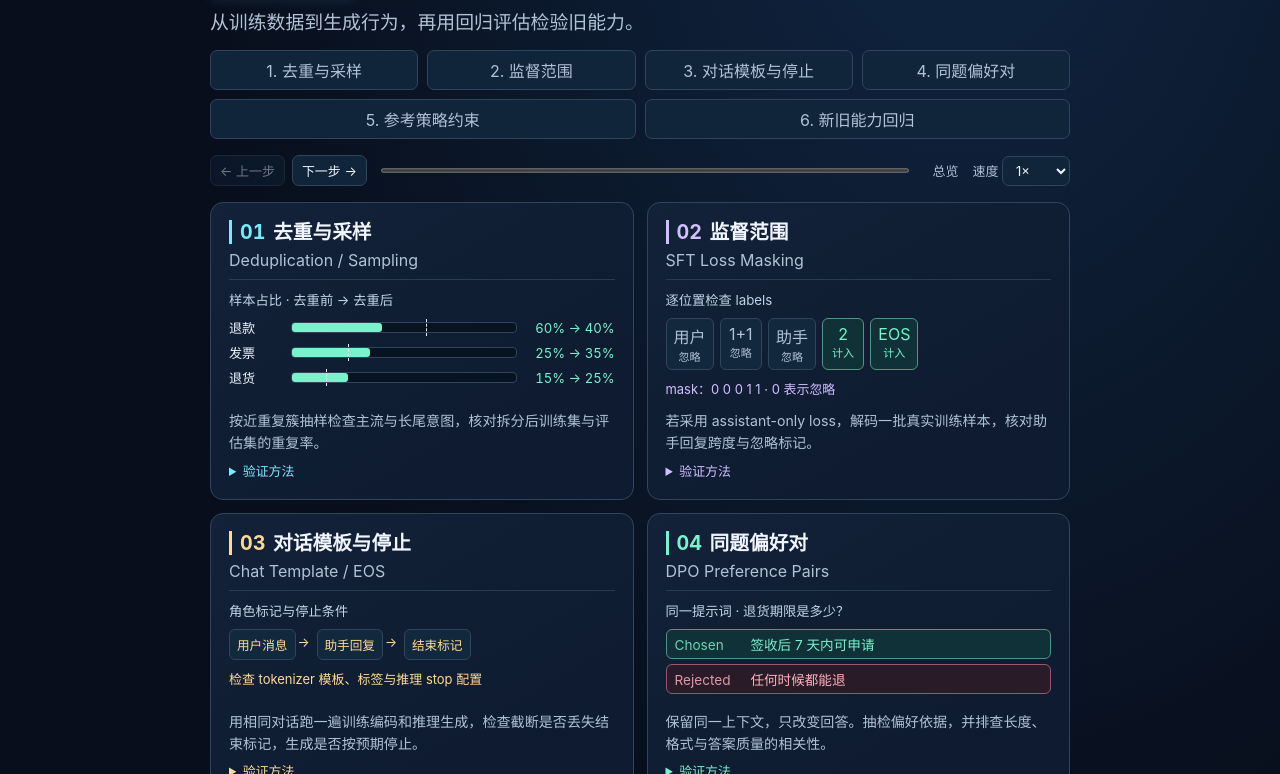
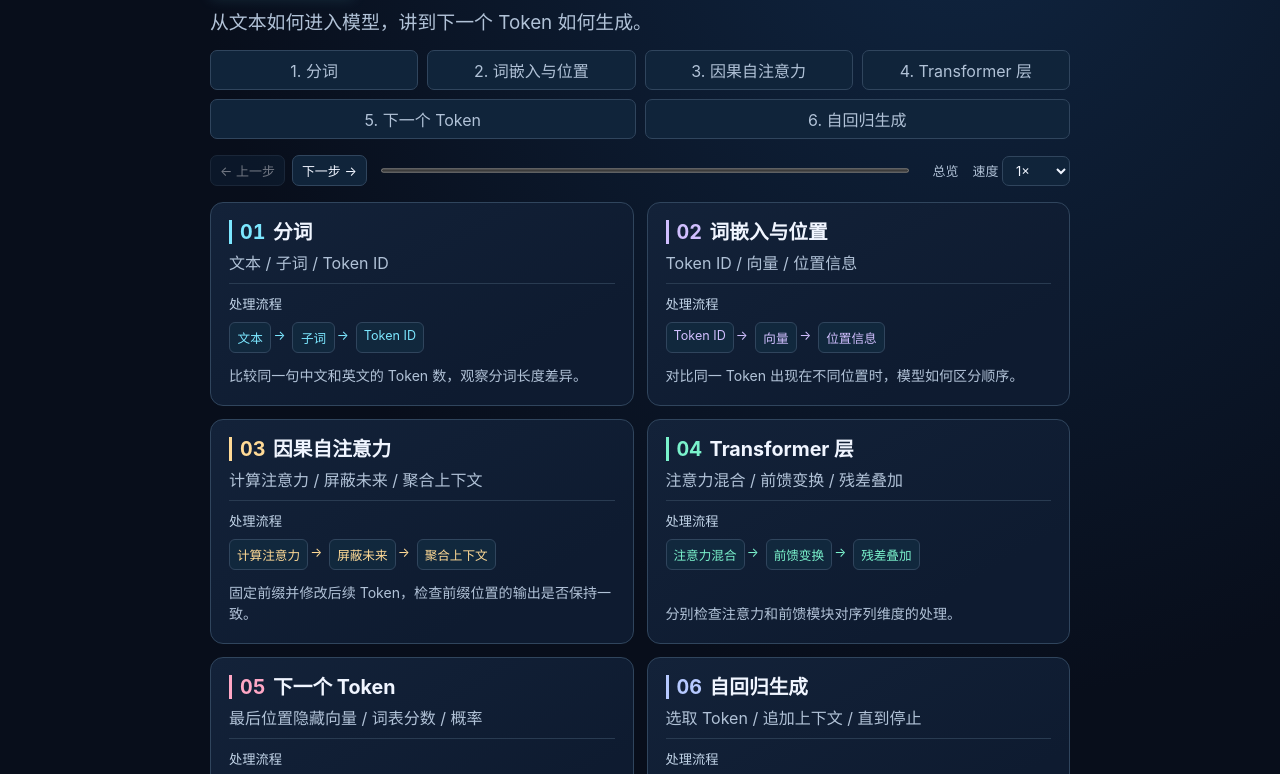
Before and after one commit to F1ndWANG/AIC, a plain HTML site: page knowledge-motion/index.html in a window 1280 px wide. Shown: the part 157-931 px from the top of the page. Drawn offline with Linux system fonts and the light colour scheme.

Commit message:
Build a six-chapter animation series from LLMs to RSI

```diff
--- a/knowledge-motion/app.js
+++ b/knowledge-motion/app.js
@@ -242,7 +242,10 @@ document.addEventListener("keydown", (event) => {
 });
 document.querySelector("#print").addEventListener("click", () => window.print());
 if (topics.length) {
-  renderTopic(topics[0]);
+  const requestedTopic = new URLSearchParams(window.location.search).get("topic");
+  const initialTopic = topics.find(({ id }) => id === requestedTopic) ?? topics[0];
+  topicSelect.value = initialTopic.id;
+  renderTopic(initialTopic);
 } else {
   document.querySelector("#title").textContent = "暂无主题";
   document.querySelector("#subtitle").textContent = "请在 index.html 中加载至少一个主题脚本。";
--- a/knowledge-motion/index.html
+++ b/knowledge-motion/index.html
@@ -5,8 +5,12 @@
   <meta name="viewport" content="width=device-width, initial-scale=1">
   <title>知识动效图谱</title>
   <link rel="stylesheet" href="style.css">
+  <script defer src="topics/llm-basics.js"></script>
+  <script defer src="topics/pretraining-inference.js"></script>
   <script defer src="topics/llm-post-training.js"></script>
+  <script defer src="topics/rag.js"></script>
   <script defer src="topics/agent-reliability.js"></script>
+  <script defer src="topics/rsi.js"></script>
   <script defer src="app.js"></script>
 </head>
 <body>
--- /dev/null
+++ b/knowledge-motion/topics/llm-basics.js
@@ -0,0 +1,104 @@
+window.knowledgeTopics ??= [];
+window.knowledgeTopics.push({
+  "id": "llm-basics",
+  "title": "大语言模型基础",
+  "subtitle": "从文本如何进入模型，讲到下一个 Token 如何生成。",
+  "cards": [
+    {
+      "color": "cyan",
+      "title": "分词",
+      "subtitle": "文本 / 子词 / Token ID",
+      "visual": {
+        "type": "flow",
+        "label": "处理流程",
+        "steps": [
+          "文本",
+          "子词",
+          "Token ID"
+        ]
+      },
+      "description": "比较同一句中文和英文的 Token 数，观察分词长度差异。"
+    },
+    {
+      "color": "purple",
+      "title": "词嵌入与位置",
+      "subtitle": "Token ID / 向量 / 位置信息",
+      "visual": {
+        "type": "flow",
+        "label": "处理流程",
+        "steps": [
+          "Token ID",
+          "向量",
+          "位置信息"
+        ]
+      },
+      "description": "对比同一 Token 出现在不同位置时，模型如何区分顺序。"
+    },
+    {
+      "color": "amber",
+      "title": "因果自注意力",
+      "subtitle": "计算注意力 / 屏蔽未来 / 聚合上下文",
+      "visual": {
+        "type": "flow",
+        "label": "处理流程",
+        "steps": [
+          "计算注意力",
+          "屏蔽未来",
+          "聚合上下文"
+        ]
+      },
+      "description": "固定前缀并修改后续 Token，检查前缀位置的输出是否保持一致。"
+    },
+    {
+      "color": "mint",
+      "title": "Transformer 层",
+      "subtitle": "注意力混合 / 前馈变换 / 残差叠加",
+      "visual": {
+        "type": "flow",
+        "label": "处理流程",
+        "steps": [
+          "注意力混合",
+          "前馈变换",
+          "残差叠加"
+        ]
+      },
+      "description": "分别检查注意力和前馈模块对序列维度的处理。"
+    },
+    {
+      "color": "rose",
+      "title": "下一个 Token",
+      "subtitle": "最后位置隐藏向量 / 词表分数 / 概率",
+      "visual": {
+        "type": "flow",
+        "label": "处理流程",
+        "steps": [
+          "最后位置隐藏向量",
+          "词表分数",
+          "概率"
+        ]
+      },
+      "description": "检查不同上下文如何改变同一位置的候选 Token。"
+    },
+    {
+      "color": "blue",
+      "title": "自回归生成",
+      "subtitle": "选取 Token / 追加上下文 / 直到停止",
+      "visual": {
+        "type": "flow",
+        "label": "处理流程",
+        "steps": [
+          "选取 Token",
+          "追加上下文",
+          "直到停止"
+        ]
+      },
+      "description": "分别设置 EOS 和生成长度上限，观察两个停止条件。"
+    }
+  ],
+  "sources": [
+    {
+      "label": "Transformer 原论文",
+      "url": "https://arxiv.org/abs/1706.03762"
+    }
+  ]
+});
--- /dev/null
+++ b/knowledge-motion/topics/pretraining-inference.js
@@ -0,0 +1,104 @@
+window.knowledgeTopics ??= [];
+window.knowledgeTopics.push({
+  "id": "pretraining-inference",
+  "title": "预训练与推理",
+  "subtitle": "用因果语言建模学习，再用两阶段推理生成输出。",
+  "cards": [
+    {
+      "color": "cyan",
+      "title": "构造训练数据",
+      "subtitle": "语料清洗 / 分词 / 序列切分",
+      "visual": {
+        "type": "flow",
+        "label": "处理流程",
+        "steps": [
+          "语料清洗",
+          "分词",
+          "序列切分"
+        ]
+      },
+      "description": "按文档拆分训练与评估集，检查重复和版本。"
+    },
+    {
+      "color": "purple",
+      "title": "因果语言建模",
+      "subtitle": "输入序列 / 预测右移目标 / 交叉熵",
+      "visual": {
+        "type": "flow",
+        "label": "处理流程",
+        "steps": [
+          "输入序列",
+          "预测右移目标",
+          "交叉熵"
+        ]
+      },
+      "description": "用短序列手工核对预测位置与目标 Token。"
+    },
+    {
+      "color": "amber",
+      "title": "参数优化",
+      "subtitle": "前向 / 反向 / 更新权重",
+      "visual": {
+        "type": "flow",
+        "label": "处理流程",
+        "steps": [
+          "前向",
+          "反向",
+          "更新权重"
+        ]
+      },
+      "description": "同时追踪训练和验证损失，定位过拟合。"
+    },
+    {
+      "color": "mint",
+      "title": "预填充",
+      "subtitle": "输入 Prompt / 并行处理上下文 / 保存 KV",
+      "visual": {
+        "type": "flow",
+        "label": "处理流程",
+        "steps": [
+          "输入 Prompt",
+          "并行处理上下文",
+          "保存 KV"
+        ]
+      },
+      "description": "按 Prompt 长度分别测量首 Token 延迟。"
+    },
+    {
+      "color": "rose",
+      "title": "逐步解码",
+      "subtitle": "读取已缓存 KV / 生成 Token / 更新 KV",
+      "visual": {
+        "type": "flow",
+        "label": "处理流程",
+        "steps": [
+          "读取已缓存 KV",
+          "生成 Token",
+          "更新 KV"
+        ]
+      },
+      "description": "固定模型比较启用缓存前后的解码延迟和显存。"
+    },
+    {
+      "color": "blue",
+      "title": "生成策略",
+      "subtitle": "调整温度 / 筛选候选 / 贪心或采样",
+      "visual": {
+        "type": "flow",
+        "label": "处理流程",
+        "steps": [
+          "调整温度",
+          "筛选候选",
+          "贪心或采样"
+        ]
+      },
+      "description": "固定 Prompt 对比输出稳定性和多样性。"
+    }
+  ],
+  "sources": [
+    {
+      "label": "GPT-3 论文",
+      "url": "https://arxiv.org/abs/2005.14165"
+    }
+  ]
+});
--- /dev/null
+++ b/knowledge-motion/topics/rag.js
@@ -0,0 +1,104 @@
+window.knowledgeTopics ??= [];
+window.knowledgeTopics.push({
+  "id": "rag",
+  "title": "RAG 检索增强生成",
+  "subtitle": "以知识库问答为例，展示从建索引到回答验证的过程。",
+  "cards": [
+    {
+      "color": "cyan",
+      "title": "文档切分",
+      "subtitle": "文档 / 文本块 / 保存来源",
+      "visual": {
+        "type": "flow",
+        "label": "处理流程",
+        "steps": [
+          "文档",
+          "文本块",
+          "保存来源"
+        ]
+      },
+      "description": "用跨段问题检查切分是否切断关键语义。"
+    },
+    {
+      "color": "purple",
+      "title": "建立索引",
+      "subtitle": "文本块 / 表示编码 / 建立可检索索引",
+      "visual": {
+        "type": "flow",
+        "label": "处理流程",
+        "steps": [
+          "文本块",
+          "表示编码",
+          "建立可检索索引"
+        ]
+      },
+      "description": "确认分块可映射回原文、版本和位置。"
+    },
+    {
+      "color": "amber",
+      "title": "候选召回",
+      "subtitle": "用户问题 / 检索 / 返回候选块",
+      "visual": {
+        "type": "flow",
+        "label": "处理流程",
+        "steps": [
+          "用户问题",
+          "检索",
+          "返回候选块"
+        ]
+      },
+      "description": "用已知证据位置的问题测量 Recall@K。"
+    },
+    {
+      "color": "mint",
+      "title": "重排与筛选",
+      "subtitle": "候选块 / 相关性打分 / 保留高相关证据",
+      "visual": {
+        "type": "flow",
+        "label": "处理流程",
+        "steps": [
+          "候选块",
+          "相关性打分",
+          "保留高相关证据"
+        ]
+      },
+      "description": "检查重排前后关键证据的名次。"
+    },
+    {
+      "color": "rose",
+      "title": "生成与引用",
+      "subtitle": "问题和证据 / 生成回答 / 附上来源",
+      "visual": {
+        "type": "flow",
+        "label": "处理流程",
+        "steps": [
+          "问题和证据",
+          "生成回答",
+          "附上来源"
+        ]
+      },
+      "description": "检查每个关键断言是否能在引用段落找到支持。"
+    },
+    {
+      "color": "blue",
+      "title": "评估与拒答",
+      "subtitle": "核对检索命中 / 检查回答 / 证据不足时拒答",
+      "visual": {
+        "type": "flow",
+        "label": "处理流程",
+        "steps": [
+          "核对检索命中",
+          "检查回答",
+          "证据不足时拒答"
+        ]
+      },
+      "description": "分别测试无答案、冲突文档和过期文档。"
+    }
+  ],
+  "sources": [
+    {
+      "label": "RAG 原论文",
+      "url": "https://arxiv.org/abs/2005.11401"
+    }
+  ]
+});
--- /dev/null
+++ b/knowledge-motion/topics/rsi.js
@@ -0,0 +1,104 @@
+window.knowledgeTopics ??= [];
+window.knowledgeTopics.push({
+  "id": "rsi",
+  "title": "RSI 递归自我改进",
+  "subtitle": "以 RSIAgent 为例，展示固定模型权重时如何通过已验证经验更新记忆。",
+  "cards": [
+    {
+      "color": "cyan",
+      "title": "广度探索",
+      "subtitle": "Curriculum / 提议多样任务 / 分配探索",
+      "visual": {
+        "type": "flow",
+        "label": "处理流程",
+        "steps": [
+          "Curriculum",
+          "提议多样任务",
+          "分配探索"
+        ]
+      },
+      "description": "检查任务是否覆盖多种环境操作，以及失败记录是否保留。"
+    },
+    {
+      "color": "purple",
+      "title": "Actor 执行",
+      "subtitle": "读取记忆 / 执行工具 / 产生环境变化",
+      "visual": {
+        "type": "flow",
+        "label": "处理流程",
+        "steps": [
+          "读取记忆",
+          "执行工具",
+          "产生环境变化"
+        ]
+      },
+      "description": "记录可重放的工具调用和产物。"
+    },
+    {
+      "color": "amber",
+      "title": "Verifier 独立验证",
+      "subtitle": "读取任务要求 / 检查实际结果 / 反馈",
+      "visual": {
+        "type": "flow",
+        "label": "处理流程",
+        "steps": [
+          "读取任务要求",
+          "检查实际结果",
+          "反馈"
+        ]
+      },
+      "description": "用执行成功但产物错误的案例检查验证规则。"
+    },
+    {
+      "color": "mint",
+      "title": "提炼并更新记忆",
+      "subtitle": "已验证经验 / 提炼流程与教训 / 合并记忆",
+      "visual": {
+        "type": "flow",
+        "label": "处理流程",
+        "steps": [
+          "已验证经验",
+          "提炼流程与教训",
+          "合并记忆"
+        ]
+      },
+      "description": "对互相矛盾的经验进行复验，保留适用条件。"
+    },
+    {
+      "color": "rose",
+      "title": "深度探索",
+      "subtitle": "尝试目标任务 / 发现缺口 / 定向练习",
+      "visual": {
+        "type": "flow",
+        "label": "处理流程",
+        "steps": [
+          "尝试目标任务",
+          "发现缺口",
+          "定向练习"
+        ]
+      },
+      "description": "每轮用验证结果调整练习任务。"
+    },
+    {
+      "color": "blue",
+      "title": "冻结记忆评估",
+      "subtitle": "冻结记忆 / 执行留出任务 / 比较成功率",
+      "visual": {
+        "type": "flow",
+        "label": "处理流程",
+        "steps": [
+          "冻结记忆",
+          "执行留出任务",
+          "比较成功率"
+        ]
+      },
+      "description": "在相同预算下比较无记忆、只做广度探索和完整探索。"
+    }
+  ],
+  "sources": [
+    {
+      "label": "RSIAgent 项目与架构",
+      "url": "https://github.com/AetherLabsAI/RSIAgent"
+    }
+  ]
+});
```
Also changed, not shown: knowledge-motion/previews/agent-reliability.gif (added), knowledge-motion/previews/llm-basics.gif (added), knowledge-motion/previews/pretraining-inference.gif (added), knowledge-motion/previews/rag.gif (added), knowledge-motion/previews/rsi.gif (added), 2 other files.
